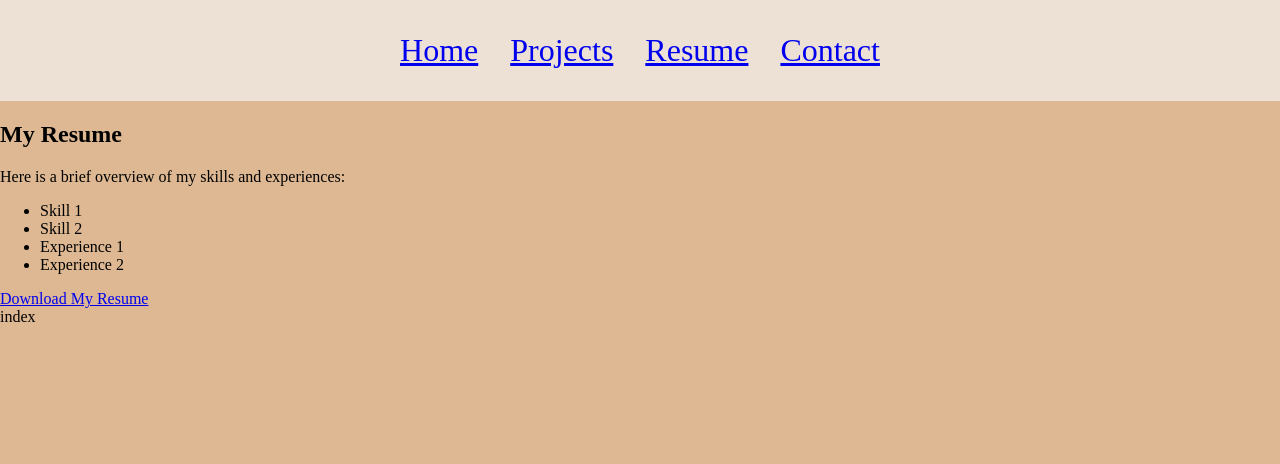
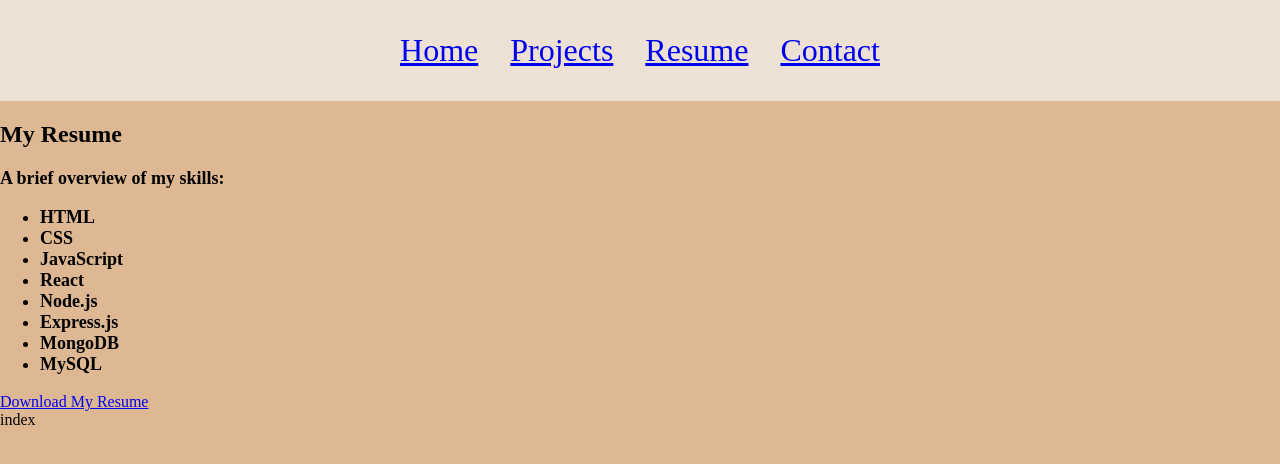
Before and after one commit to jdardoin/React-Portfolio, a React (Vite) app: page /resume in a window 1280 px wide. Shown: the top 464 px of the page. Built offline with nearby package versions, Linux system fonts and the light colour scheme.

Commit message:
add skills to resume, fix contact email link, and update about section

```diff
--- a/src/components/About/about.css
+++ b/src/components/About/about.css
@@ -18,5 +18,6 @@ img{
 .aboutcontent{
 max-width: 50rem;
 min-width: 30rem;
+font-family: cursive;
 
 }
--- a/src/components/About/index.jsx
+++ b/src/components/About/index.jsx
@@ -10,7 +10,7 @@ const About = () => {
       </div>
       <div className='aboutcontent'>
         <h1>About</h1>
-        <p>Hi, my name is Joseph D Ardoin and I'm a full-stack developer. I have experience with HTML, CSS, Javascrip, React, Node, Express, and MongoDB. I'm also working on a few projects that I will be adding to my portfolio soon. I'm currently looking for a full-time position as a full-stack developer. If you have any questions or would like to get in touch, please feel free to contact me. </p>
+        <p>Hi, my name is Joseph D Ardoin and I'm a full-stack developer. I enjoy working with HTML, CSS, Javascrip, React, Node, Express, and MongoDB. I'm also working on a few projects that I will be adding to my portfolio soon. I'm currently looking for a full-time position as a full-stack developer. If you have any questions or would like to get in touch, please feel free to contact me. </p>
     </div>
     </div>
   )
--- a/src/components/Contact/contact.css
+++ b/src/components/Contact/contact.css
@@ -1,3 +1,10 @@
 .contactnfo {
     font-size: xx-large;
+    font-family: cursive;
+
 }
+
+.contactnfo p a {
+    color: whitesmoke;
+    font-family: cursive;
+}
--- a/src/components/Contact/index.jsx
+++ b/src/components/Contact/index.jsx
@@ -7,9 +7,12 @@ const Contact = () => {
 
     Contact Information
 
+    <p>Feel free to contact me for any websites needs by clicking on the email link below.</p>
+
     <p>
-    <a href="mailto:jdardoin@gmail.com">Click to send an email </a>
+    <a href="mailto:jdardoin@gmail.com">Contact via email </a>
     </p>
+
 
 
   </div>
--- a/src/components/Resume/index.jsx
+++ b/src/components/Resume/index.jsx
@@ -1,19 +1,30 @@
 import React from 'react'
+import './resume.css'
 
 const Resume = () => {
   return (
-  <div>
+<div>
     <h2>My Resume</h2>
+
+    <div className="skillscontainer">
+
     <p>
-        Here is a brief overview of my skills and experiences:
+        A brief overview of my skills:
         <ul>
-            <li>Skill 1</li>
-            <li>Skill 2</li>
-            <li>Experience 1</li>
-            <li>Experience 2</li>
+            <li>HTML</li>
+            <li>CSS</li>
+            <li>JavaScript</li>
+            <li>React</li>
+            <li>Node.js</li>
+            <li>Express.js</li>
+            <li>MongoDB</li>
+            <li>MySQL</li>
         </ul>
     </p>
-    <a href="/path/to/your/resume.pdf" download className="btn btn-primary">Download My Resume</a>
+
+     </div>
+
+    <a href="https://docs.google.com/document/d/1mjmrrt5JQ9HhM3g8oGNN0GmoUEPjP4pNamqyUaSqu8o/edit?usp=sharing" download className="btn btn-primary">Download My Resume</a>
 </div>
   )
 }
--- /dev/null
+++ b/src/components/Resume/resume.css
@@ -0,0 +1,13 @@
+h2 {
+    font-size: x-large;
+    font-family: cursive;
+}
+
+
+.skillscontainer p {
+    font-family: cursive;
+    color: black;
+    font-size: large;
+    font-weight: bolder;
+
+}
```
